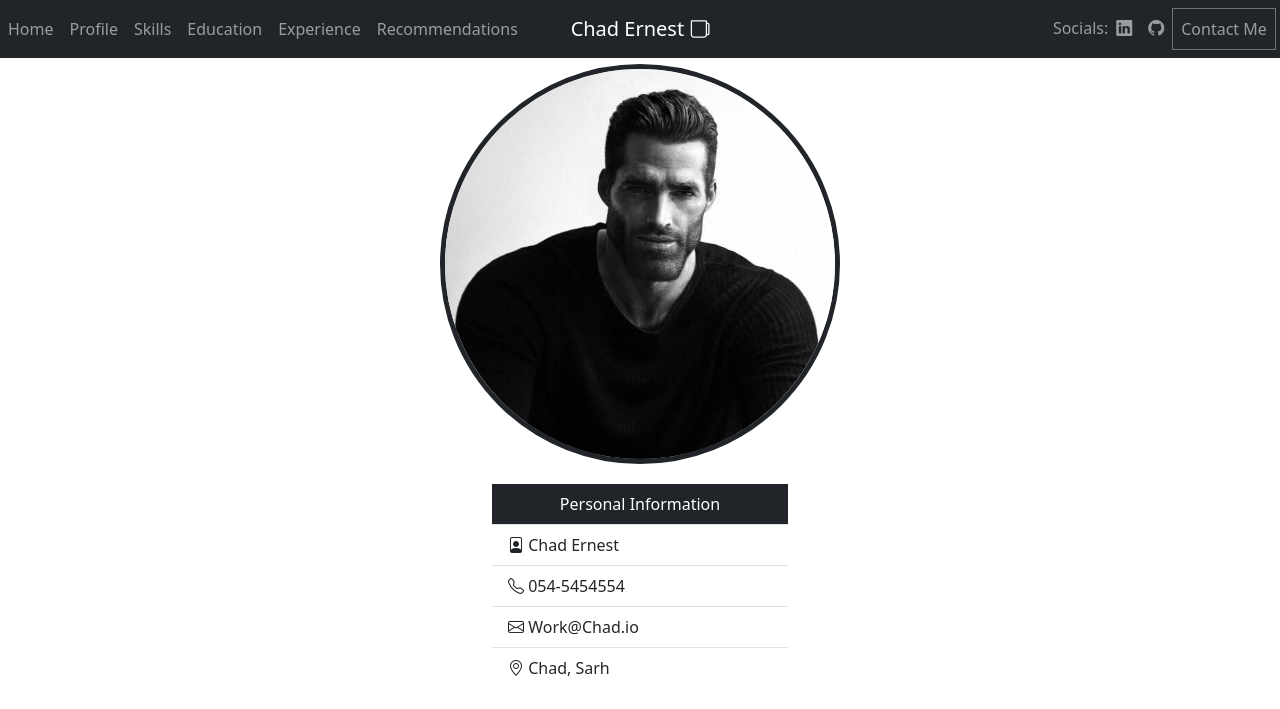
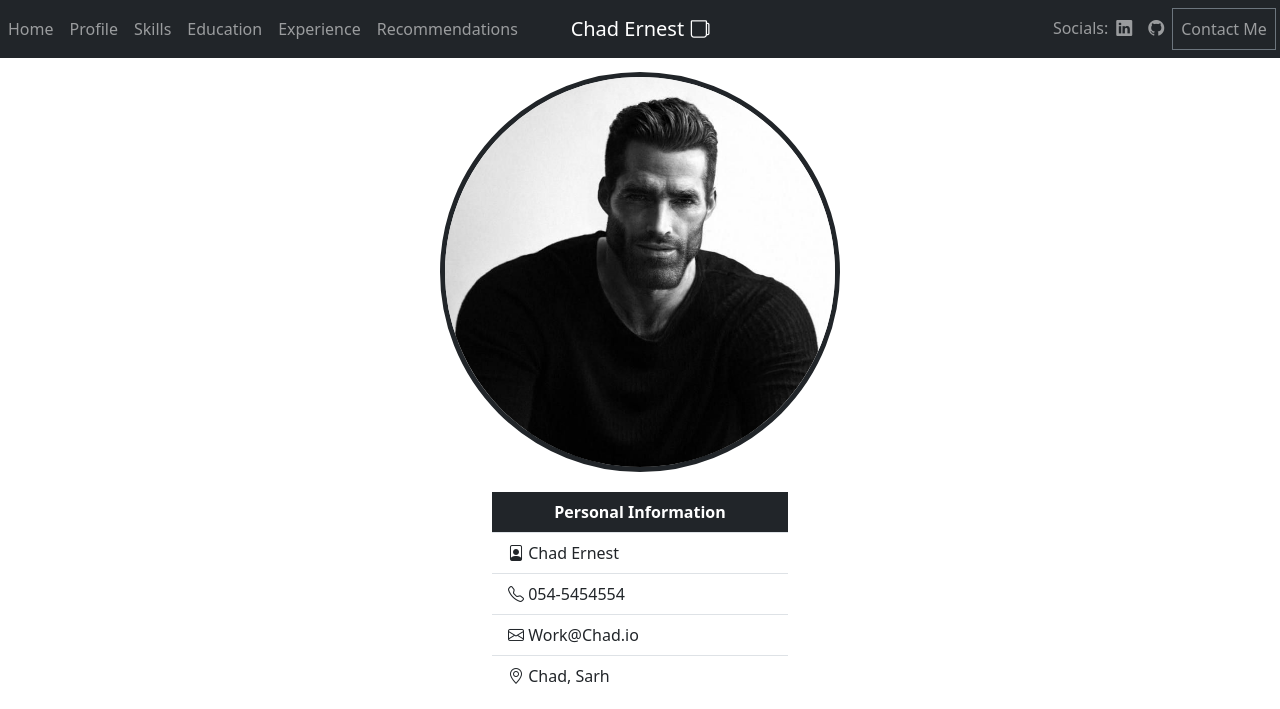
Before and after one commit to Kogwork/WEB, a plain HTML site: page Ex1Cv/index.html in a window 1280 px wide. Shown: the top 709 px of the page. Drawn offline with nearby package versions, Linux system fonts and the light colour scheme.

Commit message:
final index update

```diff
--- a/Ex1Cv/index.html
+++ b/Ex1Cv/index.html
@@ -57,11 +57,14 @@
         </nav>
   </head>
   <body>
-     <div id="personalinfo" class="container p-3 my-3 bg-dark text-white"></div>
+     <div id="personalinfo" class="container"></div>
+     <br>
+     <br>
+     <br>
      <img src="Chader.png" class="rounded-circle border mx-auto d-block border-5 border-dark" height="400px" width="400px" alt="This is me">
   <div class="container pt-1 my-3  w-25" >
     <ul  class="list-group list-group-flush bg-dark">
-     <li class="list-group-item text-center bg-dark text-white">Personal Information</li>
+     <li class="list-group-item text-center bg-dark text-white"><b>Personal Information</b></li>
      <li class="list-group-item"><i class="bi bi-file-person"></i> Chad Ernest</li>
      <a href="tel:054-5454554" class="list-group-item list-group-item-action"><i class="bi bi-telephone"></i> 054-5454554</a>
      <a href= "mailto:Work@Chad.io?subject=We%20Need%20You!&body=Type%20your%20Message%20here." target="_blank" class="list-group-item list-group-item-action"><i class="bi bi-envelope"></i> Work@Chad.io</a>
```
